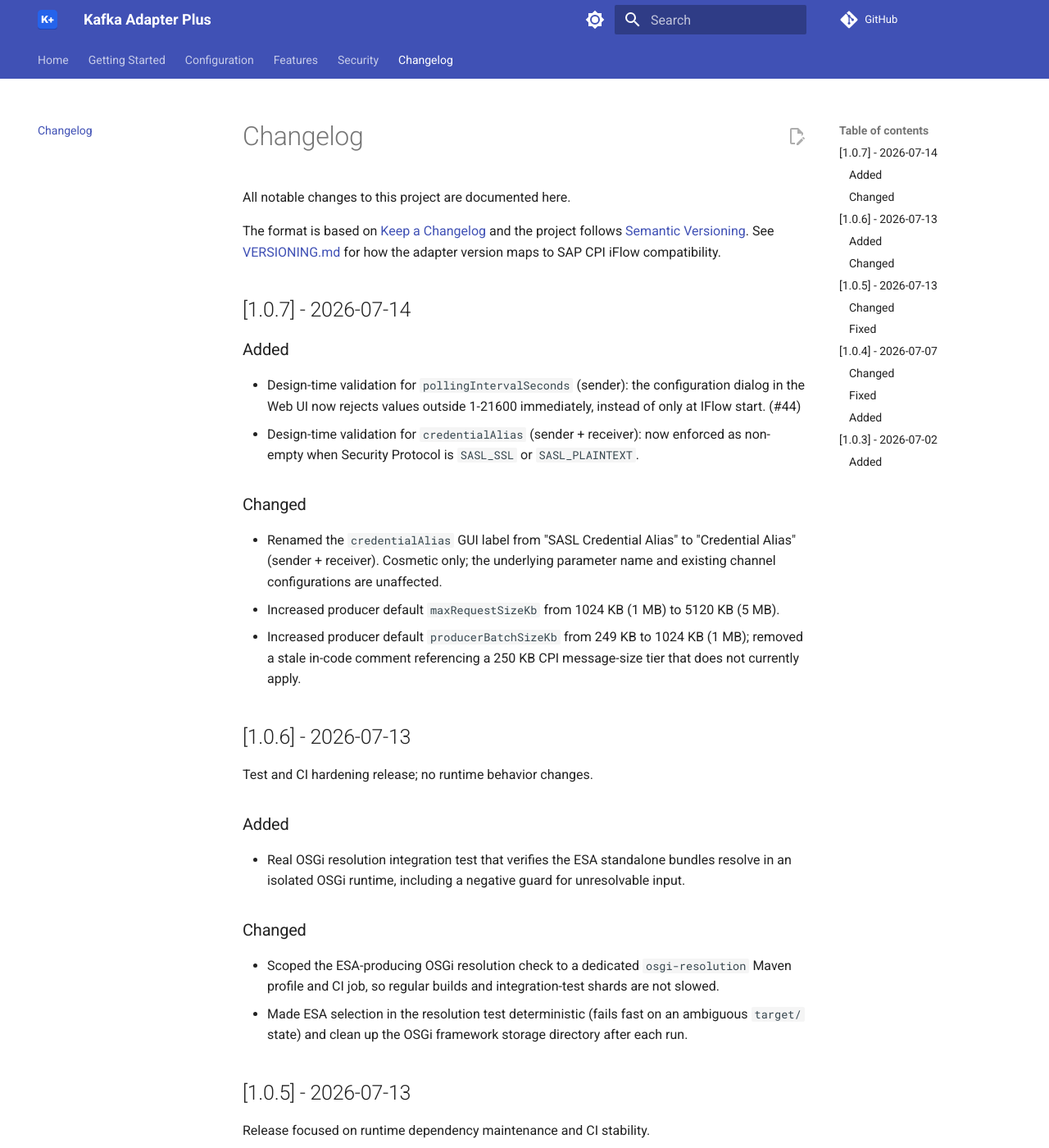
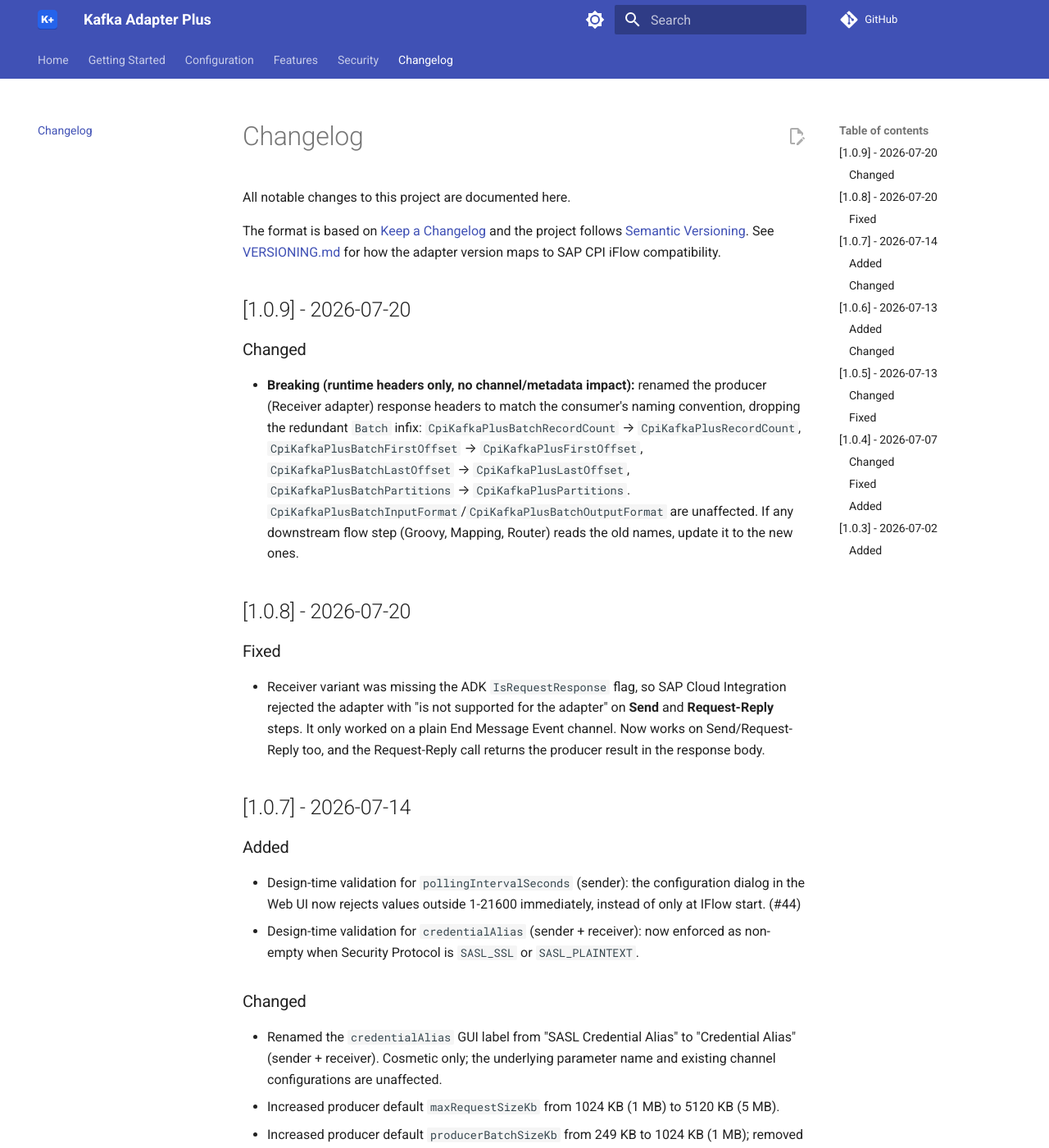
Before and after one commit to FinkeFlo/cpi-kafka-adapter-plus, an MkDocs documentation site: the page built from docs/changelog.md, in a window 1280 px wide and 1400 px high. Shown: the whole window at 82% size. Built offline with MkDocs 1.6.1 and Material for MkDocs 9.7.7, drawn with Linux system fonts in a browser that asks for light colours; comment, search, counter and statistics services are not loaded.

Commit message:
fix: unify Kafka producer header names with consumer convention (v1.0.9)
Renamed the Receiver-adapter (producer) response headers to drop the
redundant 'Batch' infix and match the Sender-adapter (consumer)
naming: CpiKafkaPlusBatchRecordCount -> CpiKafkaPlusRecordCount,
CpiKafkaPlusBatchFirstOffset -> CpiKafkaPlusFirstOffset,
CpiKafkaPlusBatchLastOffset -> CpiKafkaPlusLastOffset,
CpiKafkaPlusBatchPartitions -> CpiKafkaPlusPartitions.
CpiKafkaPlusBatchInputFormat/CpiKafkaPlusBatchOutputFormat are
unchanged (different concept, already consistent on both sides).

Updated docs/features/producer-batch.md, ProducerBatchSendIT, and
synced docs/changelog.md (was missing the 1.0.8 entry). Bumped
adapter version 1.0.8 -> 1.0.9 (micro, per VERSIONING.md).

```diff
--- a/docs/changelog.md
+++ b/docs/changelog.md
@@ -6,6 +6,16 @@
 and the project follows [Semantic Versioning](https://semver.org/). See
 [VERSIONING.md](https://github.com/finkeflo/cpi-kafka-adapter-plus/blob/main/VERSIONING.md) for how the adapter version maps to SAP CPI
 iFlow compatibility.
+
+## [1.0.9] - 2026-07-20
+
+### Changed
+- **Breaking (runtime headers only, no channel/metadata impact):** renamed the producer (Receiver adapter) response headers to match the consumer's naming convention, dropping the redundant `Batch` infix: `CpiKafkaPlusBatchRecordCount` → `CpiKafkaPlusRecordCount`, `CpiKafkaPlusBatchFirstOffset` → `CpiKafkaPlusFirstOffset`, `CpiKafkaPlusBatchLastOffset` → `CpiKafkaPlusLastOffset`, `CpiKafkaPlusBatchPartitions` → `CpiKafkaPlusPartitions`. `CpiKafkaPlusBatchInputFormat`/`CpiKafkaPlusBatchOutputFormat` are unaffected. If any downstream flow step (Groovy, Mapping, Router) reads the old names, update it to the new ones.
+
+## [1.0.8] - 2026-07-20
+
+### Fixed
+- Receiver variant was missing the ADK `IsRequestResponse` flag, so SAP Cloud Integration rejected the adapter with "is not supported for the adapter" on **Send** and **Request-Reply** steps. It only worked on a plain End Message Event channel. Now works on Send/Request-Reply too, and the Request-Reply call returns the producer result in the response body.
 
 ## [1.0.7] - 2026-07-14
 
--- a/pom.xml
+++ b/pom.xml
@@ -5,7 +5,7 @@
     <modelVersion>4.0.0</modelVersion>
     <groupId>com.finkeflo.cpi.kafka</groupId>
     <artifactId>cpi-kafka-adapter-plus</artifactId>
-    <version>1.0.8</version>
+    <version>1.0.9</version>
     <packaging>bundle</packaging>
     <name>Kafka Adapter Plus</name>
     <description>Custom Apache Kafka adapter for SAP Cloud Integration (CPI) with advanced batch processing, Avro/Schema Registry support, and SASL/SSL security.</description>
```
Also changed, not shown: CHANGELOG.md (+5 -0 lines), docs/features/producer-batch.md (+4 -4 lines), 4 other files.
